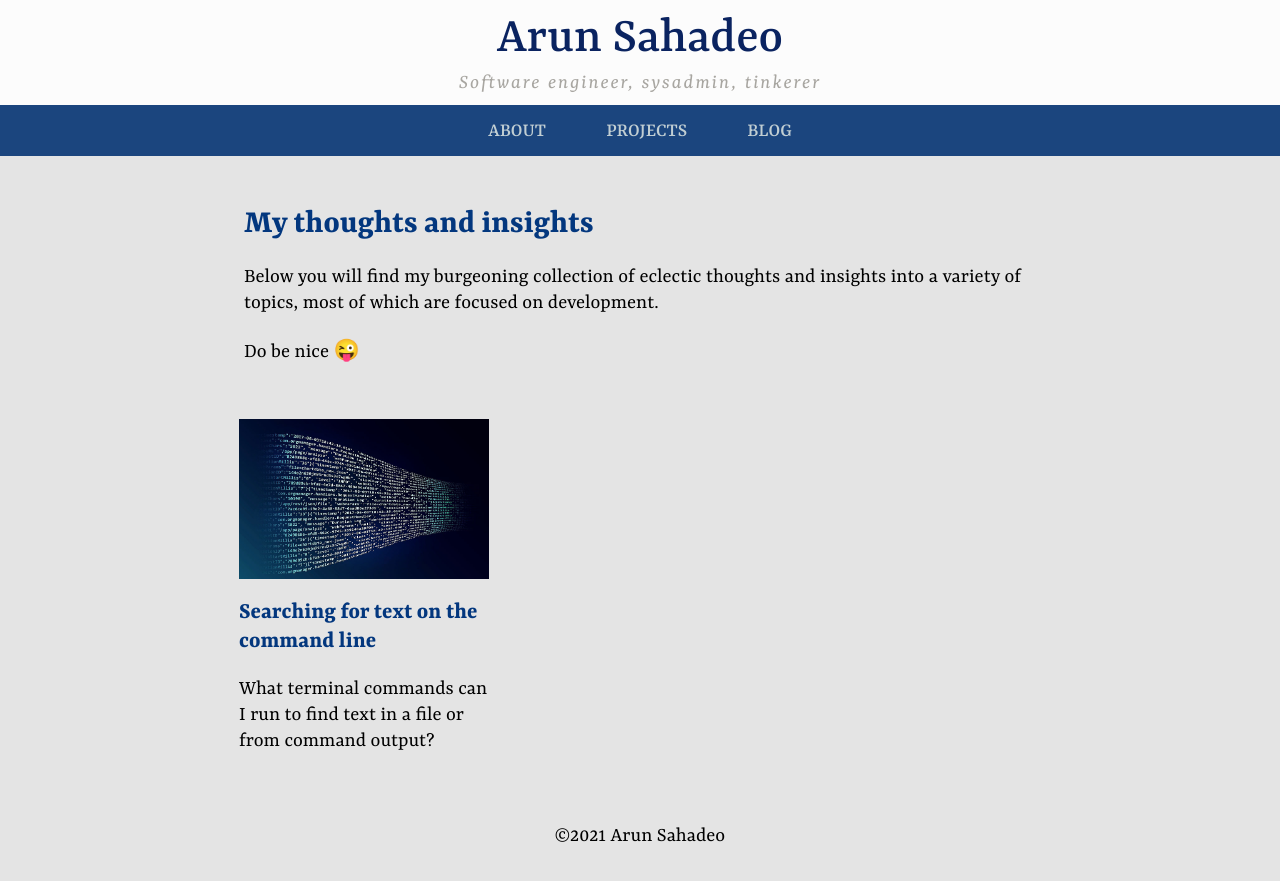
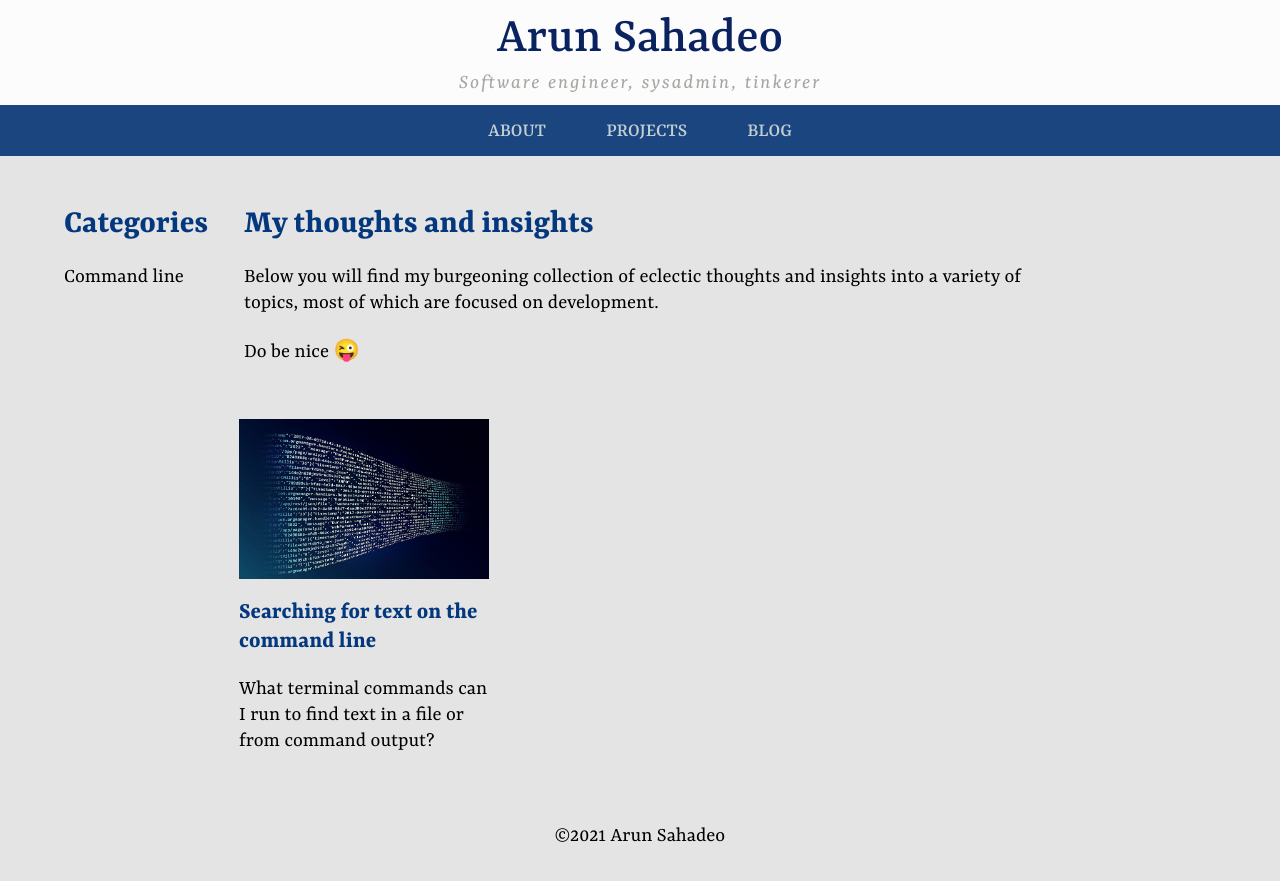
Before and after one commit to ArunSahadeo/ArunSahadeo.github.io, a Jekyll site: the page built from blog.html, in a window 1280 px wide. Shown: the top 881 px of the page. Built offline with Jekyll 4.4.1, drawn with Linux system fonts in a browser that asks for light colours; some web fonts are replaced.

Commit message:
Add category sidebar and category pages

```diff
--- a/_config.yml
+++ b/_config.yml
@@ -39,6 +39,9 @@ plugins:
   - jekyll-sitemap
 
 collections:
+  categories:
+    output: true
+    permalink: /:collection/:name
   projects:
     output: true
     permalink: /:collection/:name
@@ -55,6 +58,12 @@ defaults:
       type: projects
     values:
       layout: 'project'
+  -
+    scope:
+      path: ''
+      type: categories
+    values:
+      layout: 'category'
 
 # Exclude from processing.
 # The following items will not be processed, by default.
--- a/_posts/2021-08-14-searching-for-text-command-line.markdown
+++ b/_posts/2021-08-14-searching-for-text-command-line.markdown
@@ -9,6 +9,8 @@ excerpt: >-
 featured_image:
     filename: 'json-text.jpg'
     alt: 'JSON'
+categories:
+  - command-line
 ---
 
 The terminal commands available to you to search for text, in either files or command output, depends on your operating system.
--- a/_sass/layout/_posts.scss
+++ b/_sass/layout/_posts.scss
@@ -139,3 +139,42 @@ main {
     }
   }
 }
+
+body.blog-page {
+  main {
+    position: relative;
+  }
+
+  .category-sidebar {
+    @media (max-width: 1199px) {
+      max-width: 50%;
+      margin-left: auto;
+      margin-right: auto;
+    }
+
+    @media (min-width: 1200px) {
+      position: absolute;
+      top: 0;
+      left: 5%;
+      max-width: 15%;
+    }
+
+    h3, ul {
+      @media (max-width: 1199px) {
+        text-align: center;
+      }
+    }
+
+    ul {
+      list-style-type: none;
+      padding-left: 0;
+
+      li {
+        a {
+          color: inherit;
+          text-decoration: none;
+        }
+      }
+    }
+  }
+}
--- a/blog.html
+++ b/blog.html
@@ -50,3 +54,19 @@ description: My thoughts and insights into various topics, primarily development
   </div>
 </div>
 {% endunless %}
+
+{%- unless categories == nil -%}
+  <div class="sidebar category-sidebar">
+    <h3>
+      Categories
+    </h3>
+
+    <ul>
+      {%- for category in categories -%}
+        {%- assign slug = category.name | replace: '["', '' | replace: '"]', '' -%}
+        {%- assign category_object = site.categories | where: 'slug', slug | first -%}
+      <li><a href="{{ category_object.url | relative_url }}">{{ category_object.title }}</a></li>
+      {%- endfor -%}
+    </ul>
+  </div>
+{%- endunless -%}
```
Also changed, not shown: other parts of blog.html (+4 -0 lines), _categories/command-line.md (added, +5 -0 lines), _layouts/category.html (added, +41 -0 lines).
